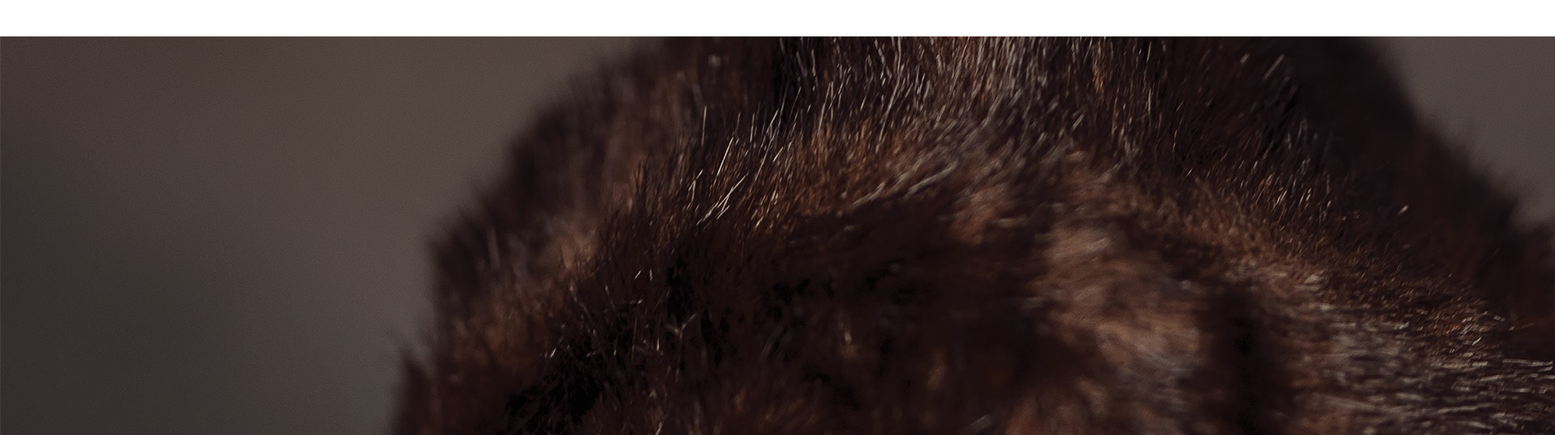
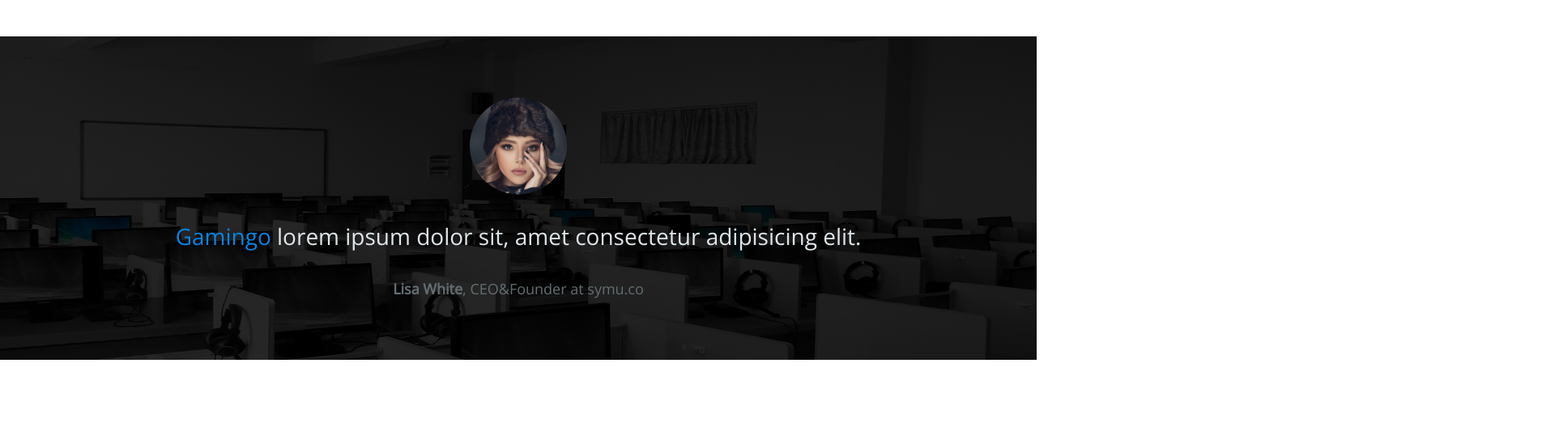
Before and after one commit to MatGom/gamingo, a website: page index.html in a window 1280 px wide. Shown: the part 2938-3476 px from the top of the page at 81% size, 1920 px wide, since content can reach past the window. After the commit the page ends 3383 px from the top, so only its background shows below. Drawn offline with nearby package versions, Linux system fonts and the light colour scheme.

Commit message:
Add styles for founder section

```diff
--- /dev/null
+++ b/sass/_founder.scss
@@ -0,0 +1,78 @@
+.founder {
+	position: relative;
+	background-image: url(../images/office-hero.jpg);
+	background-position: center;
+	background-size: cover;
+	height: 50vh;
+
+	&::after {
+		content: '';
+		position: absolute;
+		top: 0;
+		left: 0;
+		background: $darkest-color;
+		width: 100%;
+		height: 100%;
+		opacity: 0.85;
+	}
+
+	.wrapper {
+		position: absolute;
+		top: 50%;
+		left: 50%;
+		transform: translate(-50%, -50%);
+		width: 100%;
+		text-align: center;
+		z-index: 2;
+
+		.founder-img {
+			position: relative;
+			margin: 0 auto;
+			width: 120px;
+			height: 120px;
+			object-fit: contain;
+			border-radius: 50%;
+			transition: $transition;
+			overflow: hidden;
+
+			img {
+				width: 100%;
+			}
+
+			&::after {
+				content: '';
+				position: absolute;
+				top: 0;
+				left: 0;
+				background: $main-color;
+				width: 100%;
+				height: 100%;
+				opacity: 0.1;
+			}
+
+			&:hover {
+				transform: scale(1.1);
+			}
+		}
+
+		.founder-title {
+			margin: 1.2em;
+			font-size: 28px;
+			color: $light-color;
+			font-weight: normal;
+
+			span {
+				color: $main-color;
+			}
+		}
+
+		p {
+			font-size: 18px;
+			color: $lighter-dark-color;
+
+			span {
+				font-weight: bold;
+			}
+		}
+	}
+}
--- a/sass/style.scss
+++ b/sass/style.scss
@@ -5,6 +5,7 @@
 $lighter-dark-color: #636e72;
 $section-color: #f9f9fa;
 $dark-color: #2d3436;
+$darkest-color: black;
 $main-color: #0984e3;
 $main-color-alfa: rgba(9, 132, 227, 0.5);
 $transition: all 0.3s;
@@ -76,3 +77,4 @@
 @import 'header';
 @import 'about';
 @import 'works';
+@import 'founder';
```
Also changed, not shown: css/style.css, 1 other file.
